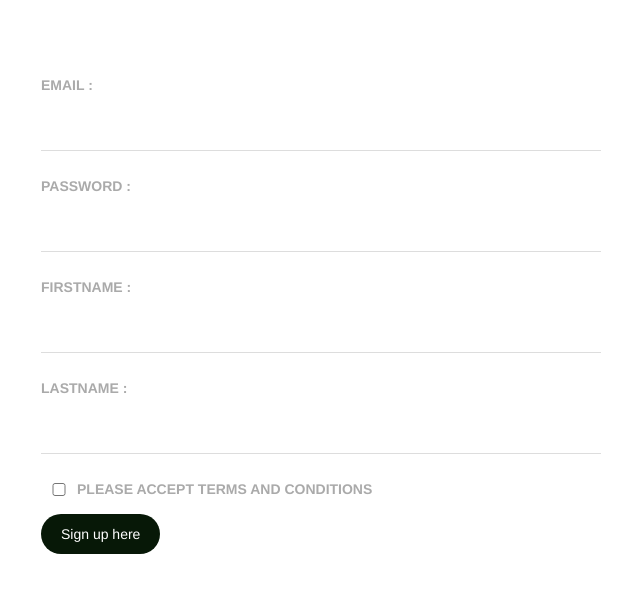
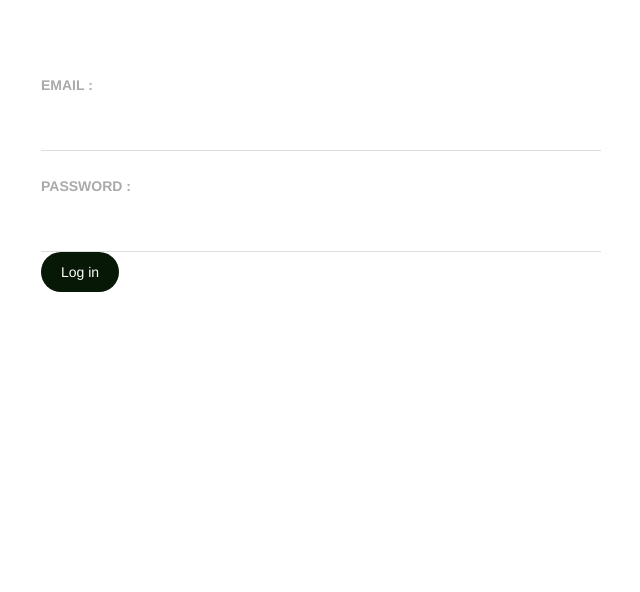
Before and after one commit to wise-investor-angular/Wise-inverstor, an Angular app in the folder angular-wise-investor/: page / in a window 1280 px wide. Shown: the top 592 px of the page, without its empty margins (319-959 px from the left). Built offline with nearby package versions, Linux system fonts and the light colour scheme.

Commit message:
login&signup done

```diff
--- a/angular-wise-investor/package.json
+++ b/angular-wise-investor/package.json
@@ -25,6 +25,7 @@
     "all": "^0.0.0",
     "axios": "^0.26.0",
     "bcrypt": "^5.0.1",
+    "bcryptjs": "^2.4.3",
     "bootstrap": "^5.1.3",
     "cors": "^2.8.5",
     "express": "^4.17.2",
--- a/angular-wise-investor/src/app/app.component.html
+++ b/angular-wise-investor/src/app/app.component.html
@@ -1,3 +1,3 @@
-<!-- <app-login></app-login> -->
+<app-login></app-login>
 <!-- <app-navbar></app-navbar> -->
-<app-sign-up></app-sign-up>
+<!-- <app-sign-up></app-sign-up> -->
--- a/angular-wise-investor/src/app/security/login/login.component.ts
+++ b/angular-wise-investor/src/app/security/login/login.component.ts
@@ -1,7 +1,9 @@
 import { Component, OnInit } from '@angular/core';
 import { EmailValidator, NgForm } from '@angular/forms';
 import axios from 'axios';
+// import { HttpClient } from '@angular/common/http';
 
+// import { ServeService } from '../serve.service';
 @Component({
   selector: 'app-login',
   templateUrl: './login.component.html',
@@ -13,18 +15,15 @@ export class LoginComponent implements OnInit {
   ngOnInit() {}
   onSubmit(f: NgForm) {
     console.log(f.value);
-    console.log(f.value.email);
-    console.log(f.value.password);
     console.log(f.valid);
 
     axios
-      .post('http://localhost:3000/api/login', {
+      .post('http://localhost:3000/api/user/login', {
         email: f.value.email,
         password: f.value.password,
       })
       .then((data) => {
         alert('Data Sended');
       });
-    // return this.http.post(this.url,f);
   }
 }
--- a/angular-wise-investor/src/app/security/sign-up/sign-up.component.ts
+++ b/angular-wise-investor/src/app/security/sign-up/sign-up.component.ts
@@ -1,5 +1,6 @@
 import { Component, OnInit } from '@angular/core';
 import { NgForm } from '@angular/forms';
+import axios from 'axios';
 
 @Component({
   selector: 'app-sign-up',
@@ -13,5 +14,16 @@ export class SignUpComponent implements OnInit {
   onSubmit(f: NgForm) {
     console.log(f.value);
     console.log(f.valid);
+    axios
+      .post('http://localhost:3000/api/user/signUp', {
+        email: f.value.email,
+        password: f.value.password,
+        firstName :f.value.firstName,
+        lastName:f.value.lastName,
+
+      })
+      .then((data) => {
+        alert('Data Sended');
+      });
   }
 }
```
Also changed, not shown: 2 other files (tests, documents, lock files or other folders).
